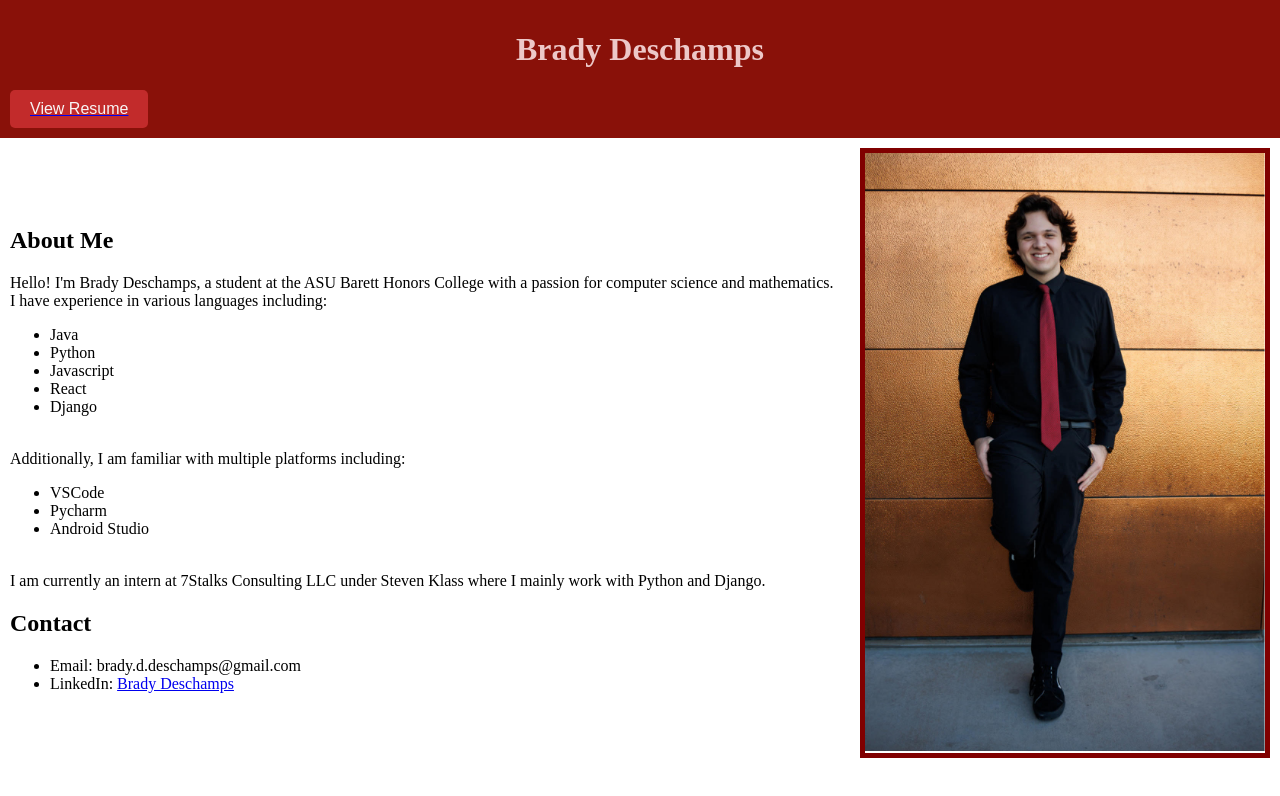
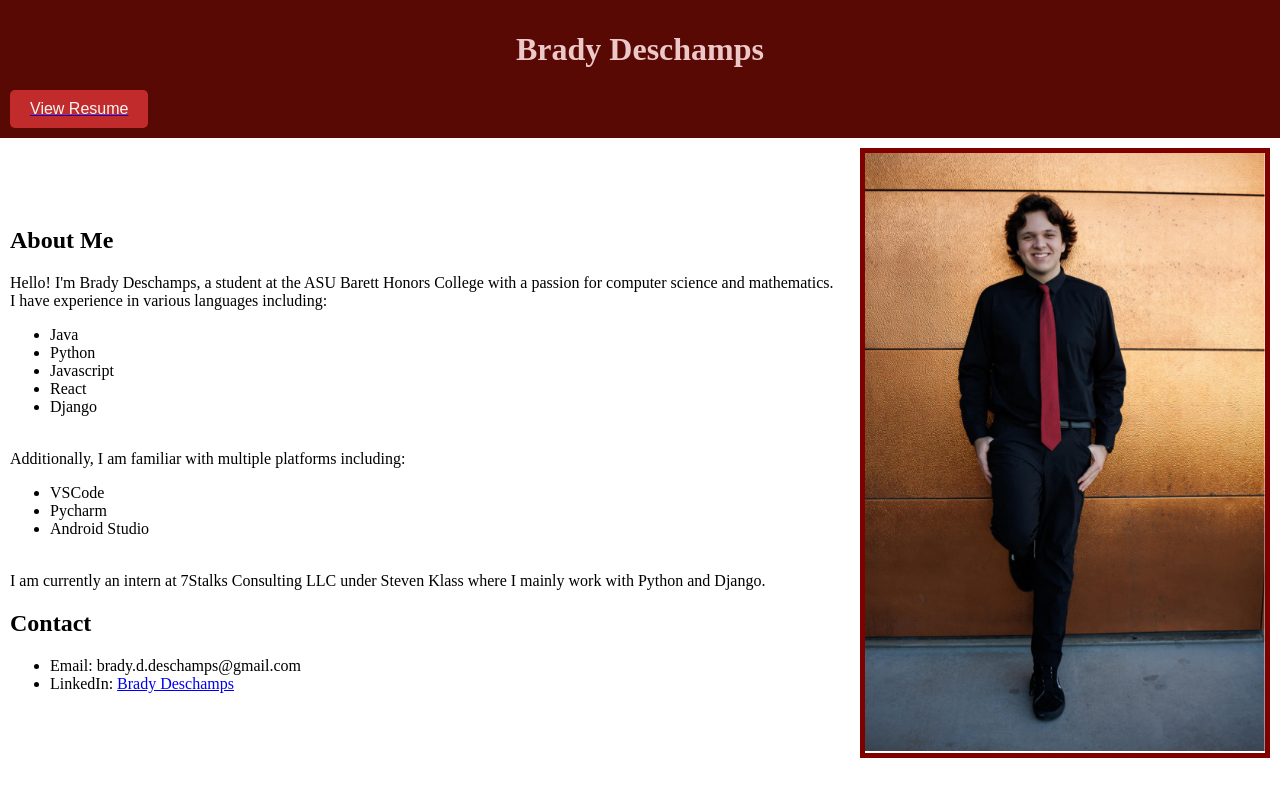
Before and after one commit to BradyD11/brady-website, a React (Create React App) app: page / in a window 1280 px wide. Shown: the top 796 px of the page. Built offline with nearby package versions, Linux system fonts and the light colour scheme.

Commit message:
color change

```diff
--- a/src/Header.css
+++ b/src/Header.css
@@ -1,5 +1,5 @@
 .header {
-    background-color: #891109;
+    background-color: #590904;
     padding: 10px;
     color: rgb(237, 200, 200);
     text-align: center;
```
